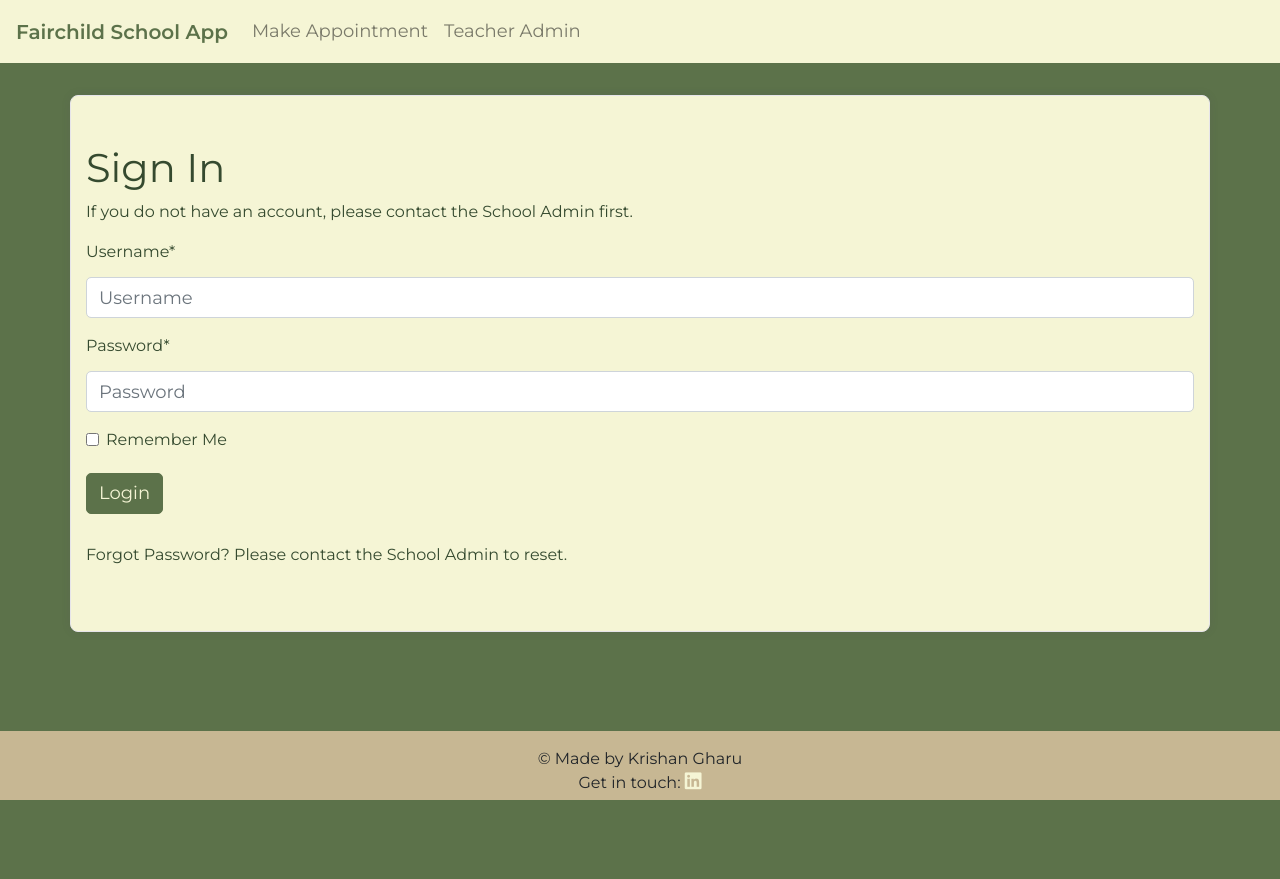
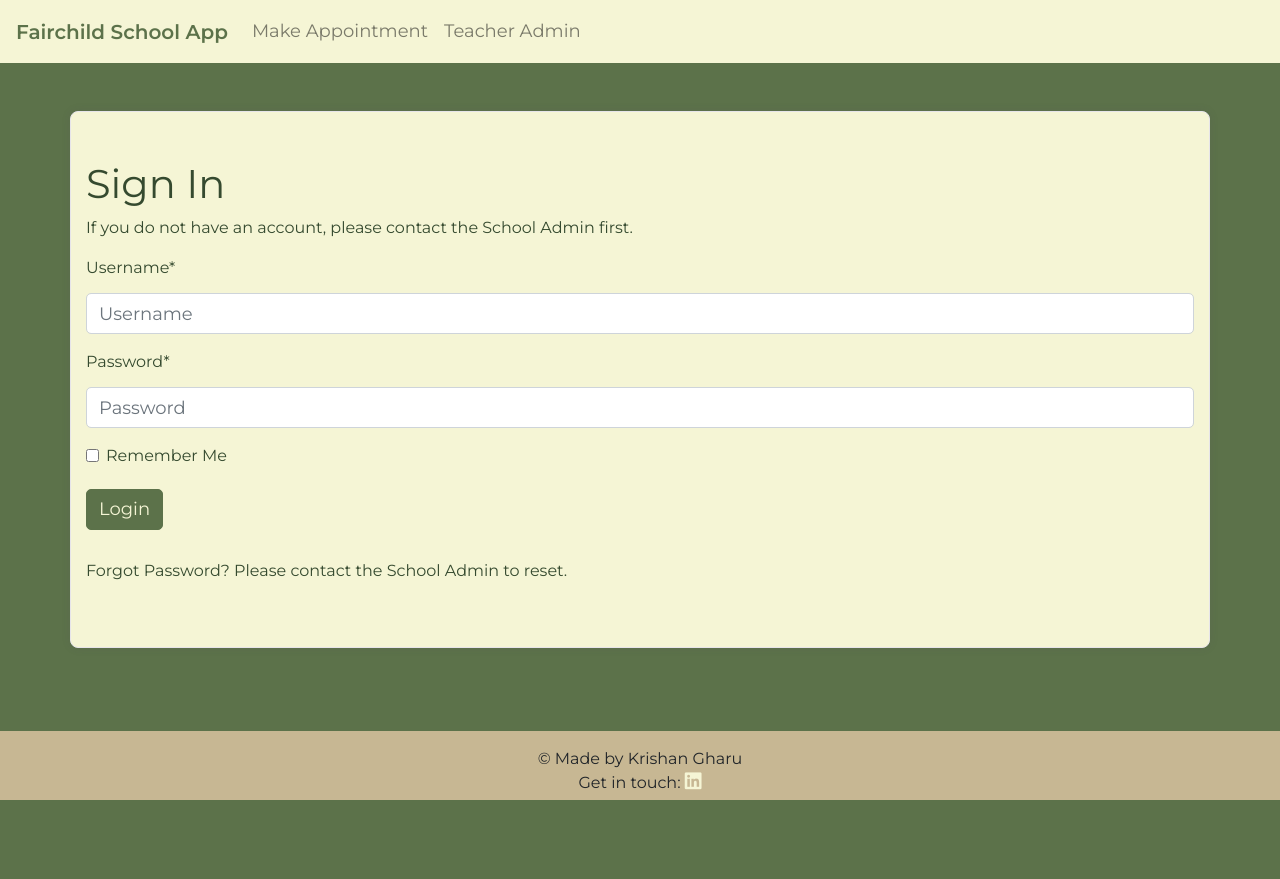
Before and after one commit to kslg/appointment-app, a Django app: page /accounts/login/ in a window 1280 px wide. Run offline with Django 3.2, Linux system fonts and the light colour scheme; some libraries are stand-ins or nearby versions.

Commit message:
Add style classes to update layout and styles

```diff
--- a/templates/account/login.html
+++ b/templates/account/login.html
@@ -3,8 +3,8 @@
 {% block content %}
 
 {% load crispy_forms_tags %}
-<div class="container-fluid signup-background">
-  <div class="card container py-5 signup-card">
+<div class="container-fluid login-background">
+  <div class="card container py-5 login-card">
     <h1>Sign In</h1>
     <form class="login" method="POST" action="{% url 'account_login' %}">
       <p>If you do not have an account, please contact the School Admin first.</p>
```
